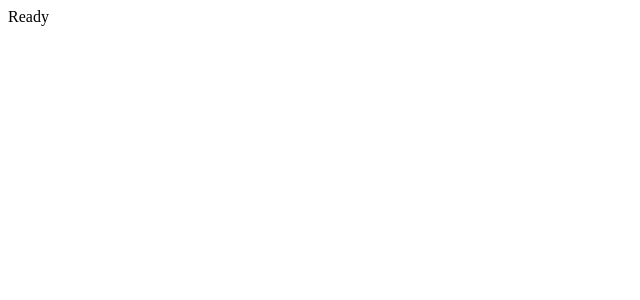
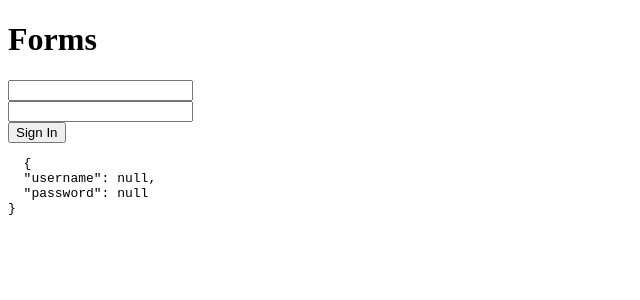
Before and after one commit to craigmckeachie/a16_demos, an Angular app: page / in a window 1280 px wide. Shown: the top 300 px of the page, without its empty margins (0-640 px from the left). Built offline with nearby package versions, Linux system fonts and the light colour scheme.

Commit message:
reactive-forms-binding

```diff
--- a/src/app/app.component.ts
+++ b/src/app/app.component.ts
@@ -1,8 +1,33 @@
-import { Component } from '@angular/core';
-
+import { Component, OnInit } from '@angular/core';
+import { FormGroup, FormControl } from '@angular/forms';
 @Component({
   selector: 'app-root',
-  template: ` Ready `,
-  styles: [],
+  template: `
+  <h1>
+  Forms
+  </h1>
+  <form [formGroup]="loginForm" (submit)="onSubmit()">
+  <input formControlName="username" type="text" name="username">
+  <br>
+  <input formControlName="password" type="text" name="password">
+  <br>
+  <button>Sign In</button>
+  </form>
+  <pre>
+  {{loginForm.value | json}}
+  </pre>
+`,
+  styles: []
 })
-export class AppComponent {}
+export class AppComponent implements OnInit {
+  loginForm: FormGroup;
+  ngOnInit(): void {
+    this.loginForm = new FormGroup({
+      username: new FormControl(),
+      password: new FormControl()
+    });
+  }
+  onSubmit() {
+    console.log(this.loginForm.value);
+  }
+}
--- a/src/app/app.module.ts
+++ b/src/app/app.module.ts
@@ -1,18 +1,15 @@
+import { BrowserModule } from '@angular/platform-browser';
 import { NgModule } from '@angular/core';
-import { BrowserModule } from '@angular/platform-browser';
 
 import { AppRoutingModule } from './app-routing.module';
 import { AppComponent } from './app.component';
+import { ReactiveFormsModule } from '@angular/forms';
 
 @NgModule({
-  declarations: [
-    AppComponent
-  ],
-  imports: [
-    BrowserModule,
-    AppRoutingModule
-  ],
+  declarations: [AppComponent],
+  imports: [BrowserModule, AppRoutingModule,
+            ReactiveFormsModule],
   providers: [],
   bootstrap: [AppComponent]
 })
-export class AppModule { }
+export class AppModule {}
```
